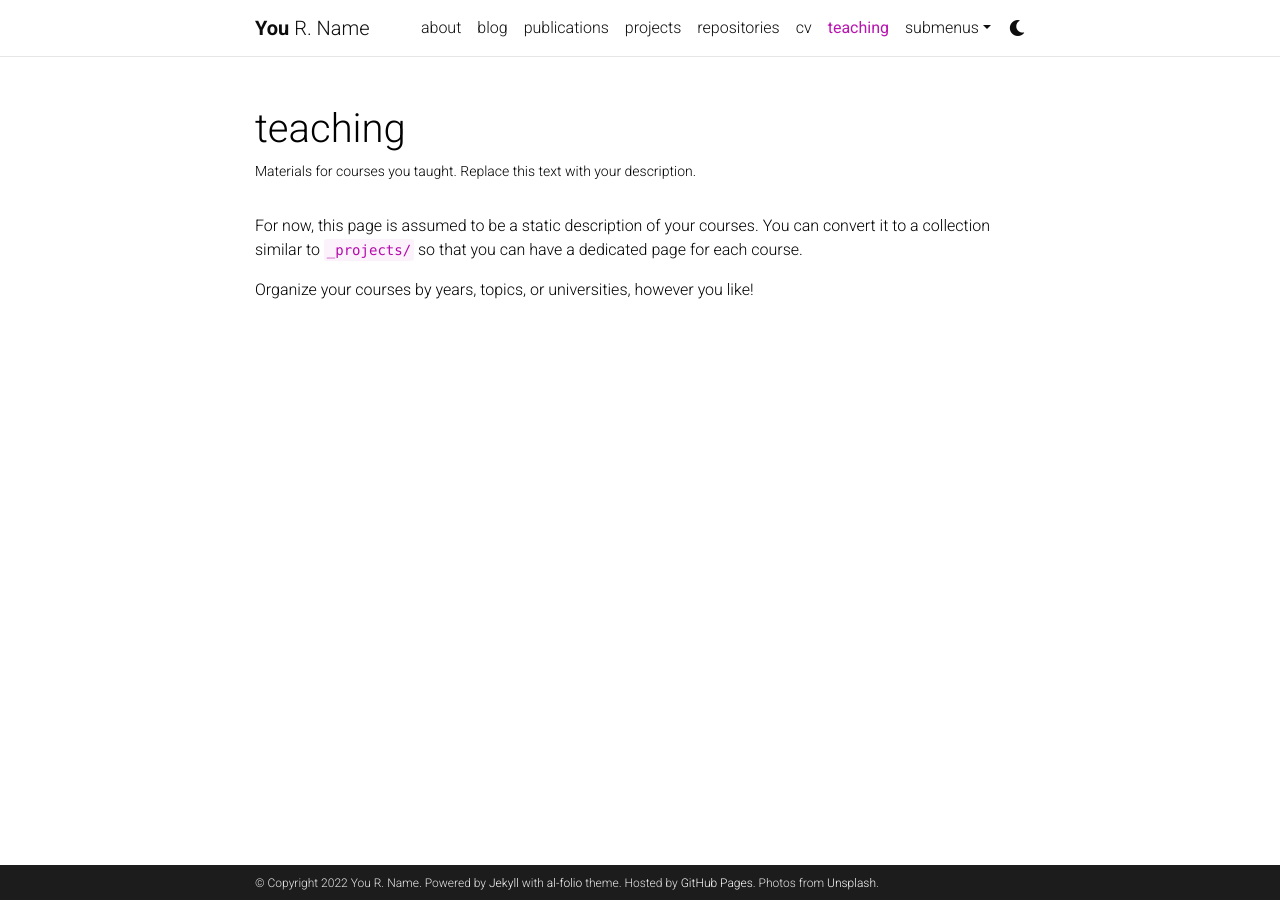
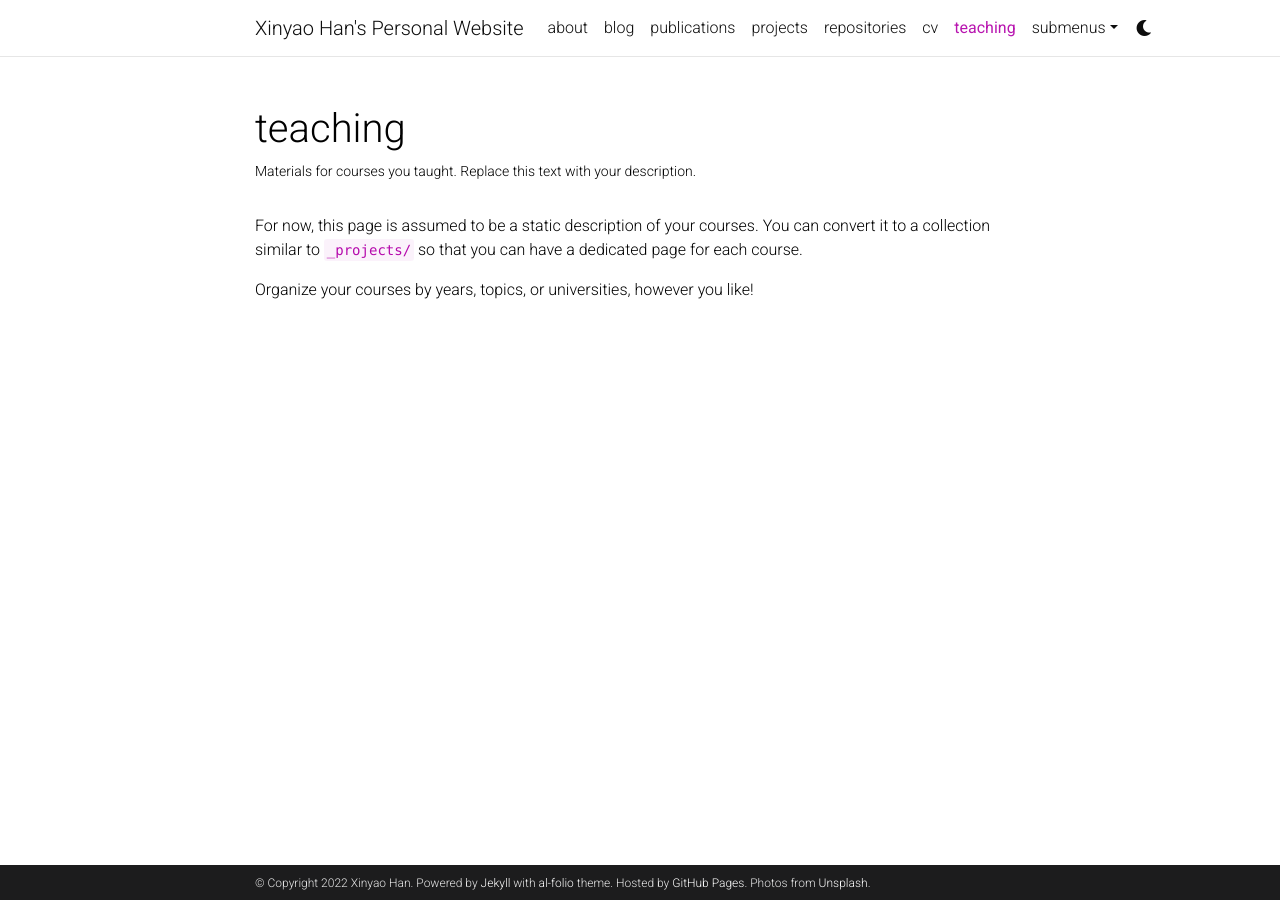
Before and after one commit to XinyaoHan/XinyaoHan.github.io, a Jekyll site: the page built from _pages/teaching.md, in a window 1280 px wide. Built offline with Jekyll 4.4.1, drawn with Linux system fonts in a browser that asks for light colours; comment, search, counter and statistics services are not loaded; a style sheet for code colours, icons or effects is not loaded.

Commit message:
changed url

```diff
--- a/_config.yml
+++ b/_config.yml
@@ -2,11 +2,11 @@
 # Site settings
 # -----------------------------------------------------------------------------
 
-title: blank # the website title (if blank, full name will be used instead)
-first_name: You
-middle_name: R.
-last_name: Name
-email: you@example.com
+title: Xinyao Han's Personal Website # the website title (if blank, full name will be used instead)
+first_name: Xinyao
+middle_name:
+last_name: Han
+email: xinyao1@mit.edu
 description: > # the ">" symbol means to ignore newlines until "footer_text:"
   A simple, whitespace theme for academics. Based on [*folio](https://github.com/bogoli/-folio) design.
 footer_text: >
@@ -16,9 +16,9 @@
 keywords: jekyll, jekyll-theme, academic-website, portfolio-website  # add your own keywords or leave empty
 
 lang: en # the language of your site (for example: en, fr, cn, ru, etc.)
-icon: ⚛️  # the emoji used as the favicon (alternatively, provide image name in /assets/img/)
+icon: 🐱  # the emoji used as the favicon (alternatively, provide image name in /assets/img/)
 
-url: https://alshedivat.github.io # the base hostname & protocol for your site
+url: https://xinyaohan.github.io/ # the base hostname & protocol for your site
 baseurl: /al-folio # the subpath of your site, e.g. /blog/
 last_updated: false # set to true if you want to display last updated in the footer
 impressum_path:  # set to path to include impressum link in the footer, use the same path as permalink in a page, helps to conform with EU GDPR
```
